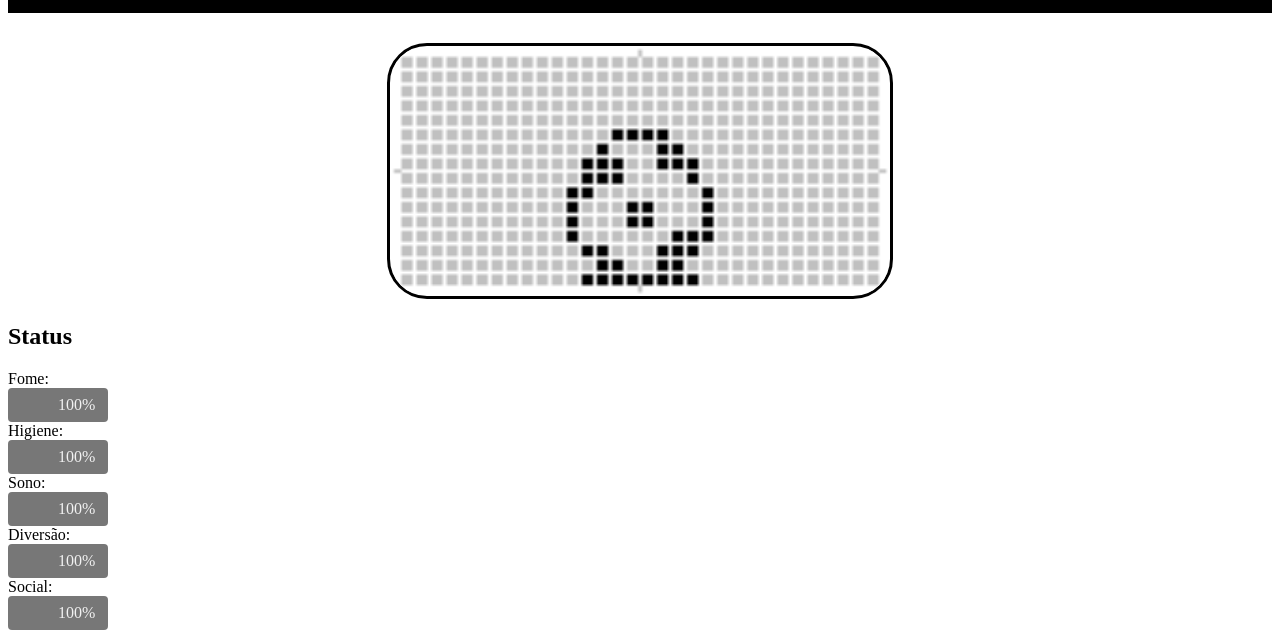
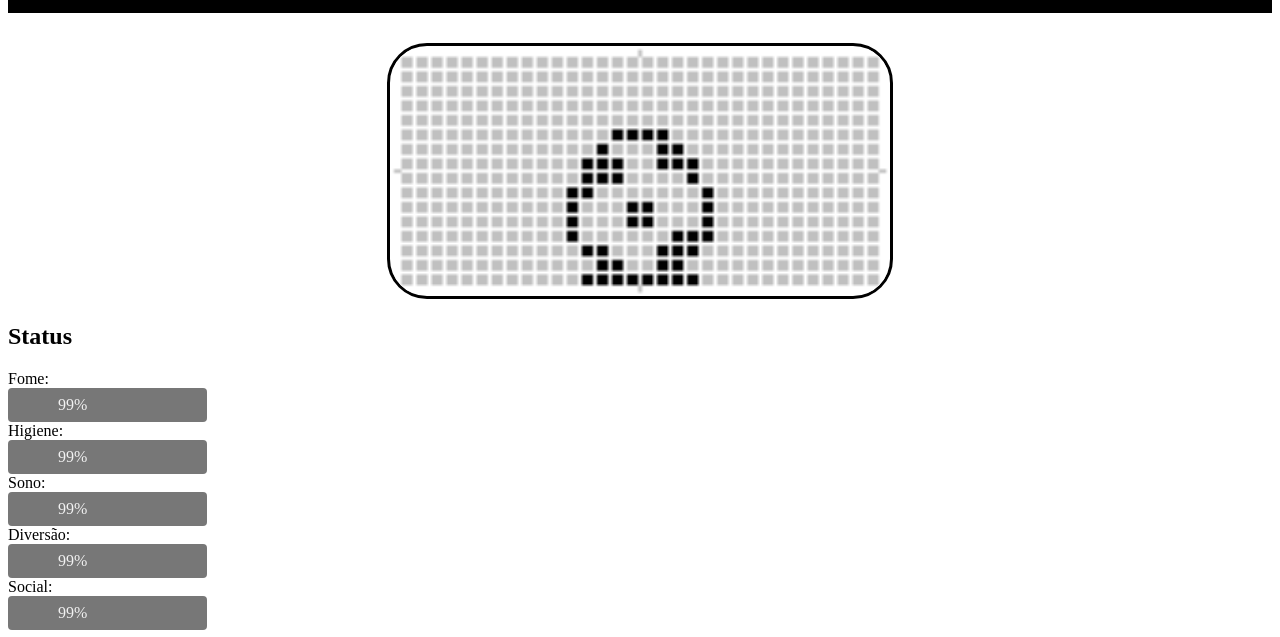
Before and after one commit to augustomilao/Virtual-Pet, a plain HTML site: page index.html in a window 1280 px wide. Shown: the part 99-736 px from the top of the page. Drawn offline with Linux system fonts and the light colour scheme.

Commit message:
Bonito e belo

```diff
--- a/estilo.css
+++ b/estilo.css
@@ -1,3 +1,6 @@
+#body{
+    overflow: hidden;
+}
 .nome{
     background-color: #000000;
     padding: 12px 0;
@@ -46,3 +49,23 @@
   .lado{
       width:100px;
   }
+
+  #fome{
+      width:100%;
+  }
+
+  #higiene{
+    width:100%;
+}
+
+  #sono{
+    width:100%;
+}
+
+  #diversao{
+    width:100%;
+}
+
+  #social{
+    width:100%;
+}
--- a/index.html
+++ b/index.html
@@ -16,11 +16,11 @@
     <img src="img/t01.gif" class="pet" id="pet" alt="imagem">
   </div>
   <div class="lado"><h2><strong>Status</strong></h2>
-    Fome:<div id="fome" class="barra"> 100%</div>
-    Higiene:<div id="higiene" class="barra"> 100%</div>
-    Sono:<div id="sono" class="barra"> 100%</div>
-    Diversão:<div id="diversao" class="barra"> 100%</div>
-    Social:<div id="social" class="barra"> 100%</div>
+   <div class="status"> Fome:<div id="fome" class="barra"> 100%</div></div>
+   <div class="status"> Higiene:<div id="higiene" class="barra"> 100%</div></div>
+   <div class="status"> Sono:<div id="sono" class="barra"> 100%</div></div>
+   <div class="status"> Diversão:<div id="diversao" class="barra"> 100%</div></div>
+   <div class="status"> Social:<div id="social" class="barra"> 100%</div></div>
   </div>
   <div id="botao">
     <p><span class="botao" onclick="Comer()">Comer</span></p>
--- a/script.js
+++ b/script.js
@@ -68,7 +68,7 @@ function Loop(time = 1){
 	Essa função é responsável por começar e chamar o temporizador da função LOOP
 */
 function Start(){
-  var temporizador = setInterval(Loop, 10000);
+  var temporizador = setInterval(Loop, 5000);
 }
 
 /*
```
